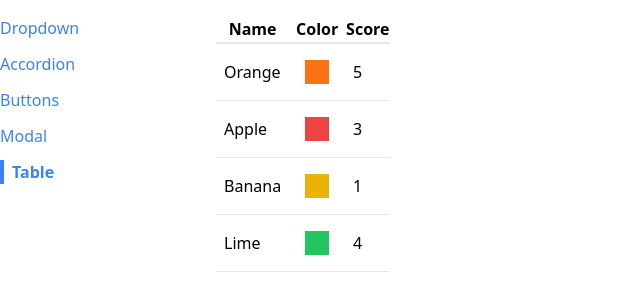
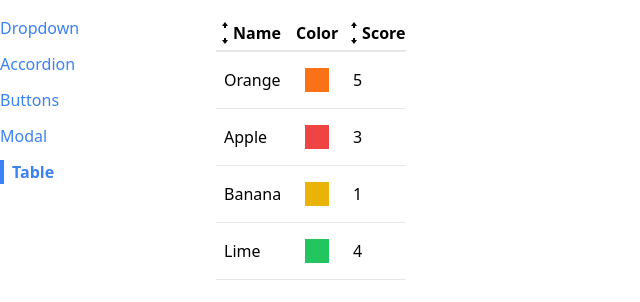
Before and after one commit to jordanbmowry/react-components, a React (Create React App) app: page /table in a window 1280 px wide. Shown: the top 302 px of the page, without its empty margins (0-640 px from the left). Built offline with nearby package versions, Linux system fonts and the light colour scheme.

Commit message:
finished sorting in table component

```diff
--- /dev/null
+++ b/src/components/SortableTable.tsx
@@ -0,0 +1,106 @@
+import { useState } from 'react';
+import Table from './Table';
+import { GoArrowSmallDown, GoArrowSmallUp } from 'react-icons/go';
+import type { TableProps as SortableTableProps } from './Table';
+import type { ConfigObj, Fruit } from '../pages/TablePage';
+
+function SortableTable<T extends Fruit>(props: SortableTableProps<T>) {
+  const [sortOrder, setSortOrder] = useState<null | 'asc' | 'desc'>(null);
+  const [sortBy, setSortBy] = useState<string | null>(null);
+  const { config, data } = props;
+
+  const handleClick = (label: 'asc' | 'desc' | null) => {
+    if (sortBy && label !== sortBy) {
+      setSortOrder('asc');
+      setSortOrder(label);
+      return;
+    }
+    setSortOrder((currentSortOrder) => {
+      if (!currentSortOrder) {
+        setSortBy(label);
+        return 'asc';
+      } else if (currentSortOrder === 'asc') {
+        setSortBy(label);
+        return 'desc';
+      }
+      setSortBy(null);
+      return null;
+    });
+  };
+
+  const updatedConfig = config.map((col) => {
+    if (!col.sortValue) {
+      return col;
+    }
+    return {
+      ...col,
+      header() {
+        return (
+          <th
+            className='cursor-pointer hover:bg-gray-100'
+            onClick={() => handleClick(col.label as 'desc' | 'asc' | null)}
+          >
+            <div className='flex items-center'>
+              {getIcons(col.label, sortBy, sortOrder)}
+              {col.label}
+            </div>
+          </th>
+        );
+      },
+    };
+  });
+
+  let sortedData = data;
+
+  if (sortOrder && sortBy) {
+    const { sortValue } = config.find(
+      (col) => col.label === sortBy
+    ) as ConfigObj<T>;
+
+    if (sortValue) {
+      sortedData = [...data].sort((a, b) => {
+        const valA = sortValue(a) ?? 0;
+        const valB = sortValue(b) ?? 0;
+
+        const reverseOrder = sortOrder === 'asc' ? 1 : -1;
+
+        if (typeof valA === 'string' && typeof valB === 'string') {
+          return valA.localeCompare(valB) * reverseOrder;
+        } else if (typeof valA === 'number' && typeof valB === 'number') {
+          return (valA - valB) * reverseOrder;
+        }
+
+        return 0;
+      });
+    }
+  }
+
+  return <Table {...props} config={updatedConfig} data={sortedData} />;
+}
+
+function getIcons(
+  label: string,
+  sortBy: string | null,
+  sortOrder: null | 'asc' | 'desc'
+) {
+  if (label !== sortBy) {
+    return (
+      <div>
+        <GoArrowSmallUp />
+        <GoArrowSmallDown />
+      </div>
+    );
+  }
+  if (sortOrder === null) {
+    return (
+      <div>
+        <GoArrowSmallUp />
+        <GoArrowSmallDown />
+      </div>
+    );
+  } else if (sortOrder === 'asc') {
+    return <GoArrowSmallUp />;
+  }
+  return <GoArrowSmallDown />;
+}
+export default SortableTable;
--- a/src/components/Table.tsx
+++ b/src/components/Table.tsx
@@ -1,6 +1,7 @@
 import type { ConfigObj } from '../pages/TablePage';
+import { Fragment } from 'react';
 
-interface TableProps<T> {
+export interface TableProps<T> {
   data: T[];
   config: ConfigObj<T>[];
   keyFn(rowData: T): string;
@@ -8,6 +9,9 @@ interface TableProps<T> {
 
 function Table<T>({ data, config, keyFn }: TableProps<T>) {
   const renderedHeaders = config.map((col) => {
+    if (col.header) {
+      return <Fragment key={col.label}>{col.header()}</Fragment>;
+    }
     return <th key={col.label}>{col.label}</th>;
   });
 
--- /dev/null
+++ b/src/components/const data = ['t', 'A', 'B', 'b'];.jsx
@@ -0,0 +1,24 @@
+const data = [
+  { name: 'Tomato', cost: 10, weight: 5 },
+  { name: 'Carrot', cost: 15, weight: 2 },
+  { name: 'Onion', cost: 5, weight: 7 },
+];
+
+function getSortValue(veg) {
+  return veg.cost;
+}
+
+const sortOrder = 'desc';
+
+data.sort((a, b) => {
+  const valA = getSortValue(a);
+  const valB = getSortValue(b);
+
+  const reverseOrder = sortOrder === 'asc' ? 1 : -1;
+
+  if (typeof valA === 'string') {
+    return valA.localeCompare(valB) * reverseOrder;
+  }
+
+  return (valA - valB) * reverseOrder;
+});
--- a/src/pages/TablePage.tsx
+++ b/src/pages/TablePage.tsx
@@ -1,6 +1,10 @@
-import Table from '../components/Table';
+// import Table from '../components/Table';
+import { JSX } from 'react';
+import SortableTable from '../components/SortableTable';
 
-interface Fruit {
+type ValueOf<T> = T[keyof T];
+
+export interface Fruit {
   name: string;
   color: string;
   score: number;
@@ -9,6 +13,8 @@ interface Fruit {
 export interface ConfigObj<T> {
   label: string;
   render(obj: T): string | JSX.Element | number;
+  header?: () => JSX.Element;
+  sortValue?: (fruit: Fruit) => ValueOf<Fruit>;
 }
 
 function TablePage() {
@@ -20,19 +26,28 @@ function TablePage() {
   ];
 
   const config: ConfigObj<Fruit>[] = [
-    { label: 'Name', render: (fruit: Fruit) => fruit.name },
+    {
+      label: 'Name',
+      render: (fruit: Fruit) => fruit.name,
+      sortValue: (fruit: Fruit) => fruit.name,
+    },
     {
       label: 'Color',
       render: (fruit: Fruit) => <div className={`p-3 m-2 ${fruit.color}`} />,
     },
-    { label: 'Score', render: (fruit: Fruit) => fruit.score },
+    {
+      label: 'Score',
+      render: (fruit: Fruit) => fruit.score,
+
+      sortValue: (fruit: Fruit) => fruit.score,
+    },
   ];
 
   const keyFn = (fruit: Fruit) => fruit.name;
 
   return (
     <div>
-      <Table<Fruit> data={data} config={config} keyFn={keyFn} />
+      <SortableTable<Fruit> data={data} config={config} keyFn={keyFn} />
     </div>
   );
 }
```
